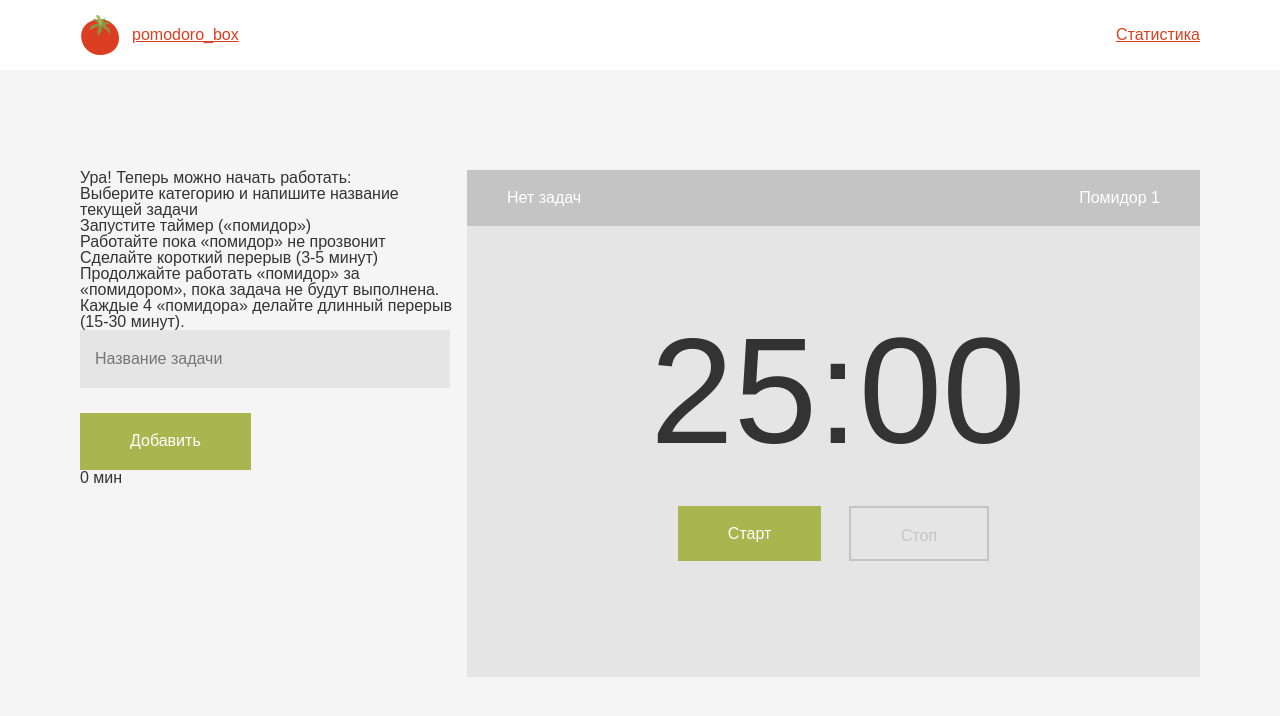
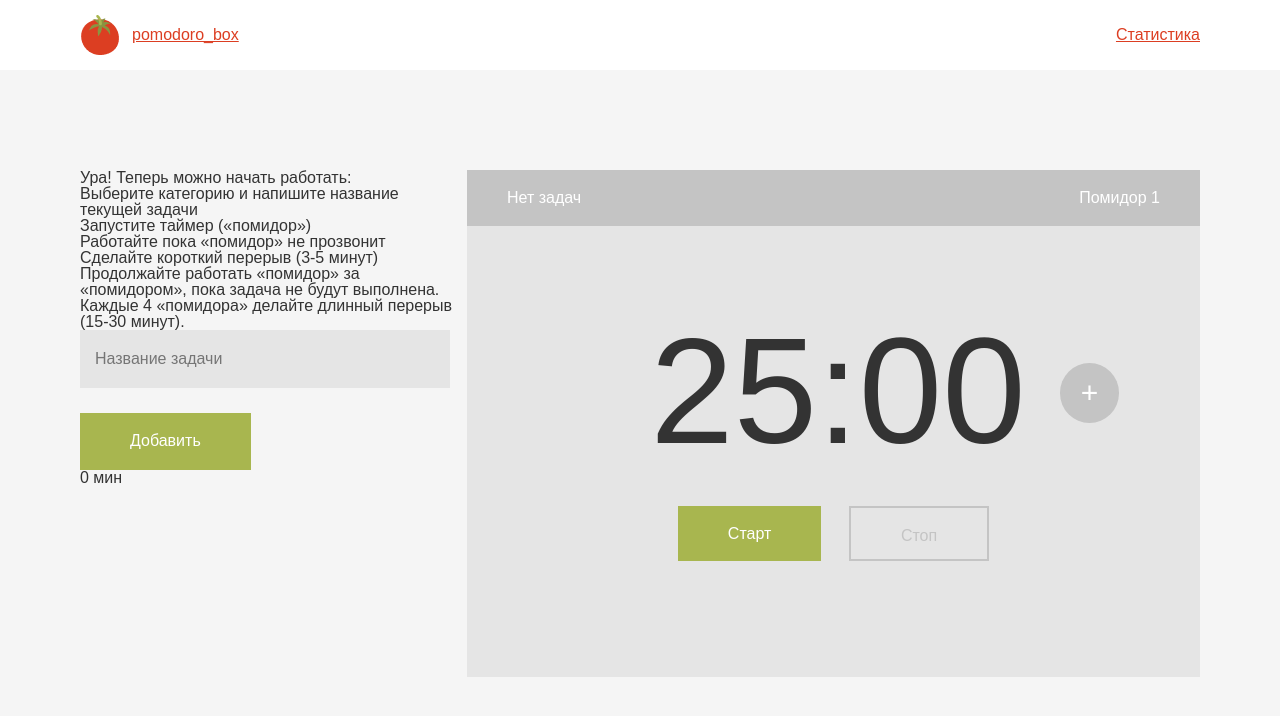
Before and after one commit to Shafeevms/react-pomodoro-tracker, a React (Create React App) app: page / in a window 1280 px wide. Shown: the top 716 px of the page. Built offline with nearby package versions, Linux system fonts and the light colour scheme; a web font is replaced by a local one.

Commit message:
nothing to commit))

```diff
--- a/src/Components/Common/Button/index.module.scss
+++ b/src/Components/Common/Button/index.module.scss
@@ -9,12 +9,32 @@
 
 .green {
   background-color: #A8B64F;
+  transition: background-color 0.3s ease-in-out;
+
+  &:hover {
+    background-color: #899441;
+  }
 }
 
 .gray {
   color: #C4C4C4;
   background-color: transparent;
   border: 2px solid #C4C4C4;
+}
+
+.grayRound {
+  padding: 15px 21px;
+  width: 100%;
+  color: #FFFFFF;
+  background-color: #C4C4C4;
+  border-radius: 50%;
+  line-height: 1;
+  font-size: 30px;
+  transition: background-color 0.3s ease-in-out;
+
+  &:hover {
+    background-color: #899441;
+  }
 }
 
 .red {
@@ -25,6 +45,11 @@
   color: #DC3E22;
   background-color: transparent;
   border: 2px solid #DC3E22;
+  transition: background-color 0.3s ease-in-out;
+
+  &:hover {
+    background-color: #DC3E22;
+  }
 }
 
 .mb10 {
--- a/src/Components/Common/Button/index.tsx
+++ b/src/Components/Common/Button/index.tsx
@@ -6,7 +6,7 @@ import styles from './index.module.scss';
 export interface IButton {
   text: string,
   className?: string,
-  view?: 'green' | 'gray' | 'red' | 'modalRed',
+  view?: 'green' | 'gray' | 'red' | 'modalRed' | 'grayRound',
   onClick?: () => void,
 }
 
--- a/src/Components/Common/Modal/index.tsx
+++ b/src/Components/Common/Modal/index.tsx
@@ -1,29 +1,36 @@
 import { createPortal } from 'react-dom';
+import { ReactNode } from 'react';
+import { useAppDispatch } from '../../../store/hooks';
+import { toggleModal } from './modalSlice';
+
+import btnClose from './closebtn.png';
 import styles from './index.module.scss';
-import btnClose from './closebtn.png';
-import { ReactNode } from 'react';
-
 
 interface IModal {
   title: string,
   button: ReactNode,
-  onClose?: () => void,
 }
 
 
-const Modal = ({ title, button, onClose }: IModal) => {
+const Modal = ({ title, button }: IModal) => {
+  const dispatch = useAppDispatch();
+
   const modal = document.getElementById('modal');
   if (!modal) return null;
 
+  const closeHandler = () => {
+    dispatch(toggleModal({ isModalOpen: false, id: '' }));
+  }
+
   return createPortal(
-    <div className={styles.mat} onClick={onClose}>
+    <div className={styles.mat}>
       <div className={styles.modal}>
-        <button className={styles.modal__btnCorner} onClick={onClose}>
+        <button className={styles.modal__btnCorner} onClick={closeHandler}>
           <img src={btnClose}/>
         </button>
         <h3 className={styles.modal__title}>{title}</h3>
         {button}
-        <button className={styles.modal__btnAbort}>Отменить</button>
+        <button className={styles.modal__btnAbort} onClick={closeHandler}>Отменить</button>
       </div>
     </div>, modal
   );
--- a/src/Components/Timer/index.tsx
+++ b/src/Components/Timer/index.tsx
@@ -1,9 +1,34 @@
-const Timer = () => {
-  const min = '25';
-  const sec = '00';
+import React, { useRef, useState } from 'react';
+
+const TIMER_DISTANCE = 25 * 60;
+const ONE_MINUTE = 60;
+const ONE_SECOND = 1;
+
+export interface ITimer {
+  status: 'started' | 'paused' | 'idle',
+}
+
+const Timer = ({ status }: ITimer) => {
+  const [count, setCount] = useState(TIMER_DISTANCE);
+  const timerRef = useRef(count);
+
+  const countDown = () => {
+    const remainMinutes = Math.floor(timerRef.current / ONE_MINUTE);
+    const remainSeconds = Math.floor((timerRef.current % ONE_MINUTE) / ONE_SECOND);
+    // setCount(timerRef.current -1);
+
+    return {
+      remainMinutes,
+      remainSeconds
+    }
+  }
+
+  const { remainMinutes, remainSeconds } = countDown();
+
   return (
     <>
-      {min}:{sec}
+      {remainMinutes < 10 ? `0${remainMinutes}` : remainMinutes}:
+      {remainSeconds < 10 ? `0${remainSeconds}` : remainSeconds}
     </>
   );
 };
--- a/src/Components/TimerSection/index.module.scss
+++ b/src/Components/TimerSection/index.module.scss
@@ -21,6 +21,11 @@
     display: flex;
     justify-content: space-evenly;
   }
+  &__addBtn {
+    position: absolute;
+    right: 11%;
+    top: 38%;
+  }
 }
 
 .header {
--- a/src/Components/TimerSection/index.tsx
+++ b/src/Components/TimerSection/index.tsx
@@ -1,8 +1,8 @@
 import Header from './header';
+import Timer from '../Timer';
+import Button from '../Common/Button';
 
 import styles from './index.module.scss';
-import Timer from '../Timer';
-import Button from '../Common/Button';
 
 
 const TimerSection = () => {
@@ -11,11 +11,14 @@ const TimerSection = () => {
       <Header/>
       <div className={styles.timer__grid}>
         <div className={styles.timer__clocks}>
-          <Timer/>
+          <Timer status='idle'/>
+        </div>
+        <div className={styles.timer__addBtn}>
+          <Button text='+' view='grayRound'/>
         </div>
         <div className={styles.timer__buttonGroup}>
           <Button text='Старт'/>
-          <Button text='Стоп' view={'gray'}/>
+          <Button text='Стоп' view='gray'/>
         </div>
       </div>
     </div>
--- a/src/Components/Todos/useMenuMap.tsx
+++ b/src/Components/Todos/useMenuMap.tsx
@@ -44,5 +44,3 @@ export const useMenuMap = ({ id }: IUseMenuMap): IMenuMap[] => {
     }
   ];
 };
-
-//action: () => dispatch(deleteTodo(id))
```
